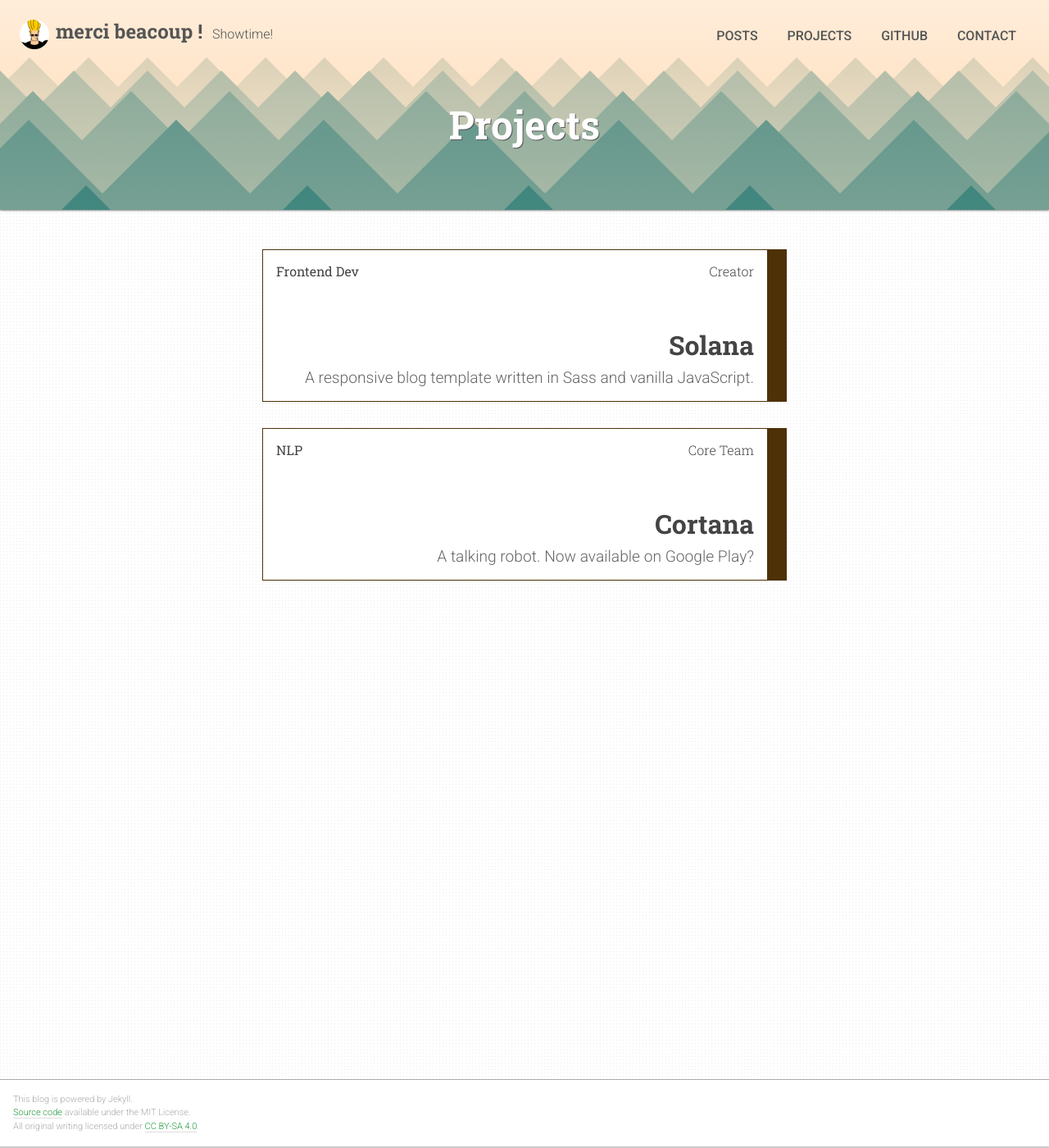
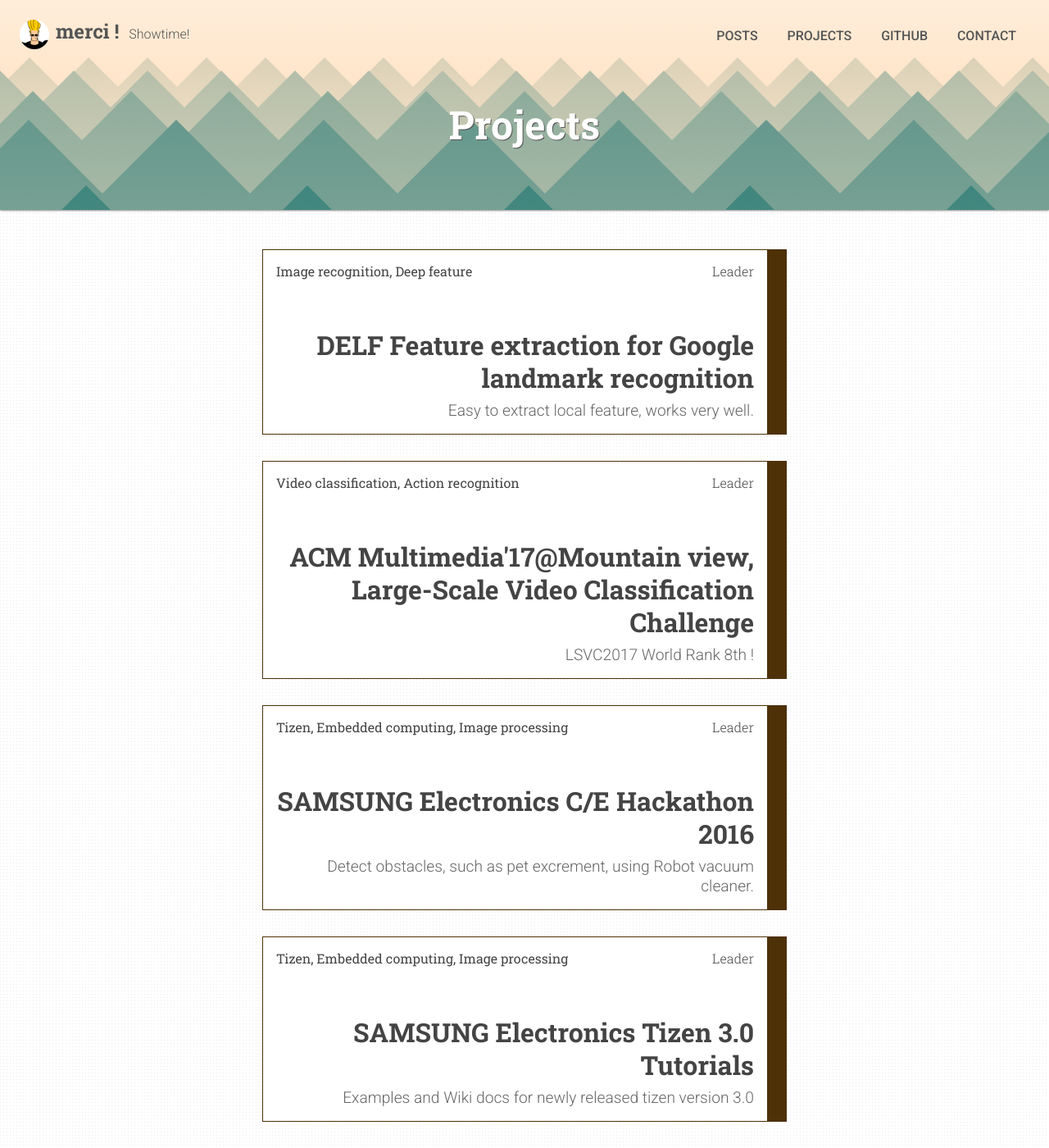
Before and after one commit to mercileesb/mercileesb.github.io, a Jekyll site: the page built from projects.html, in a window 1280 px wide and 1400 px high. Shown: the whole window at 82% size. Built offline with Jekyll 4.4.1, drawn with Linux system fonts in a browser that asks for light colours.

```diff
--- a/_config.yml
+++ b/_config.yml
@@ -2,7 +2,7 @@
 # Theme Customization #
 #######################
 
-title: Merci Beacoup !                             # used in <title> tag & site header
+title: Merci !                             # used in <title> tag & site header
 author: Seungbin Lee                        # used in a <meta> tag & /feed.xml
 description: >                              # used in a <meta> tag & /feed.xml
   Hello 911 emergency, there's a handsome guy in my house!
@@ -24,27 +24,37 @@ nav_menu:
     url: /projects
     icon: /i/icons.svg#portfolio
   - name: GitHub
-    url: https://github.com/rlue/
+    url: https://github.com/mercileesb/
     icon: /i/icons.svg#github
     outbound: true      # this key sets a link to open in a new window.
   - name: Contact
     scheme: mailto      # these keys enable email obfuscation.
-    handle: hello       # you know, to protect you from bots. (handle and domain
-    domain: github.com  # are separated in case bots crawl GitHub repos, too.)
+    handle: merci.leesb       # you know, to protect you from bots. (handle and domain
+    domain: gmail.com  # are separated in case bots crawl GitHub repos, too.)
     icon: /i/icons.svg#email
 
 # Objects listed here will appear on the /projects.html page.
 projects:
-  - title: Solana
-    teaser: A responsive blog template written in Sass and vanilla JavaScript.
-    url: https://github.com/rlue''
-    role: Creator
-    category: Frontend Dev
-  - title: Cortana
-    teaser: A talking robot. Now available on Google Play?
-    url: https://play.google.com/store/apps/details?id=com.microsoft.cortana
-    role: Core Team
-    category: NLP
+  - title: DELF Feature extraction for Google landmark recognition
+    teaser: Easy to extract local feature, works very well.
+    url: https://github.com/mercileesb/delf_tensorflow
+    role: Leader
+    category: Image recognition, Deep feature
+  - title: ACM Multimedia'17@Mountain view, Large-Scale Video Classification Challenge
+    teaser: LSVC2017 World Rank 8th !
+    url: http://lsvc17.azurewebsites.net
+    role: Leader
+    category: Video classification, Action recognition
+  - title: SAMSUNG Electronics C/E Hackathon 2016
+    teaser: Detect obstacles, such as pet excrement, using Robot vacuum cleaner.
+    url: ""
+    role: Leader
+    category: Tizen, Embedded computing, Image processing
+  - title: SAMSUNG Electronics Tizen 3.0 Tutorials
+    teaser: Examples and Wiki docs for newly released tizen version 3.0
+    url: https://github.com/mercileesb/tizen-multimedia-apps
+    role: Leader
+    category: Tizen, Embedded computing, Image processing
 
 
 #################
```
Also changed, not shown: _posts/2018-02-23-Welcome.md (added, +27 -0 lines).
